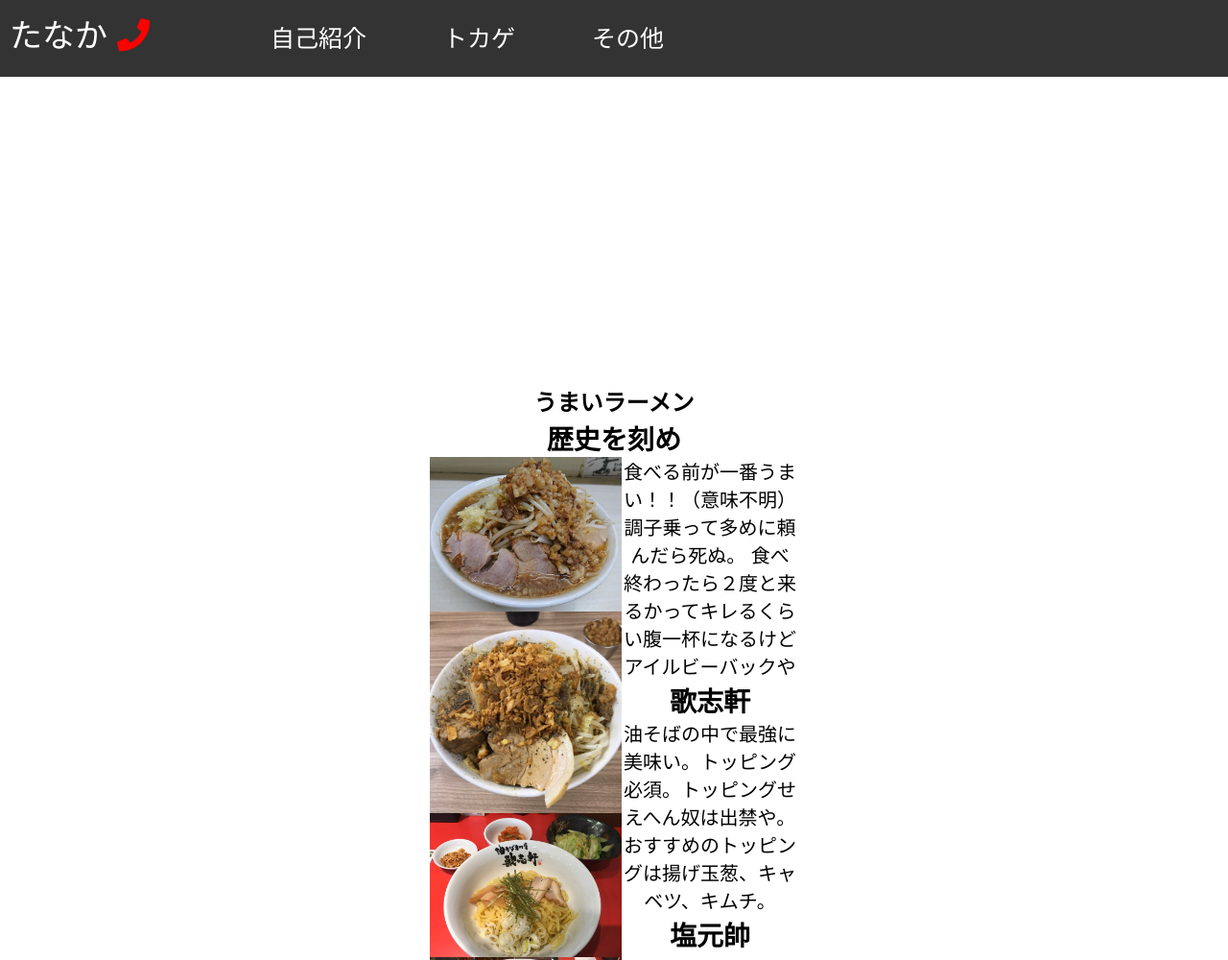
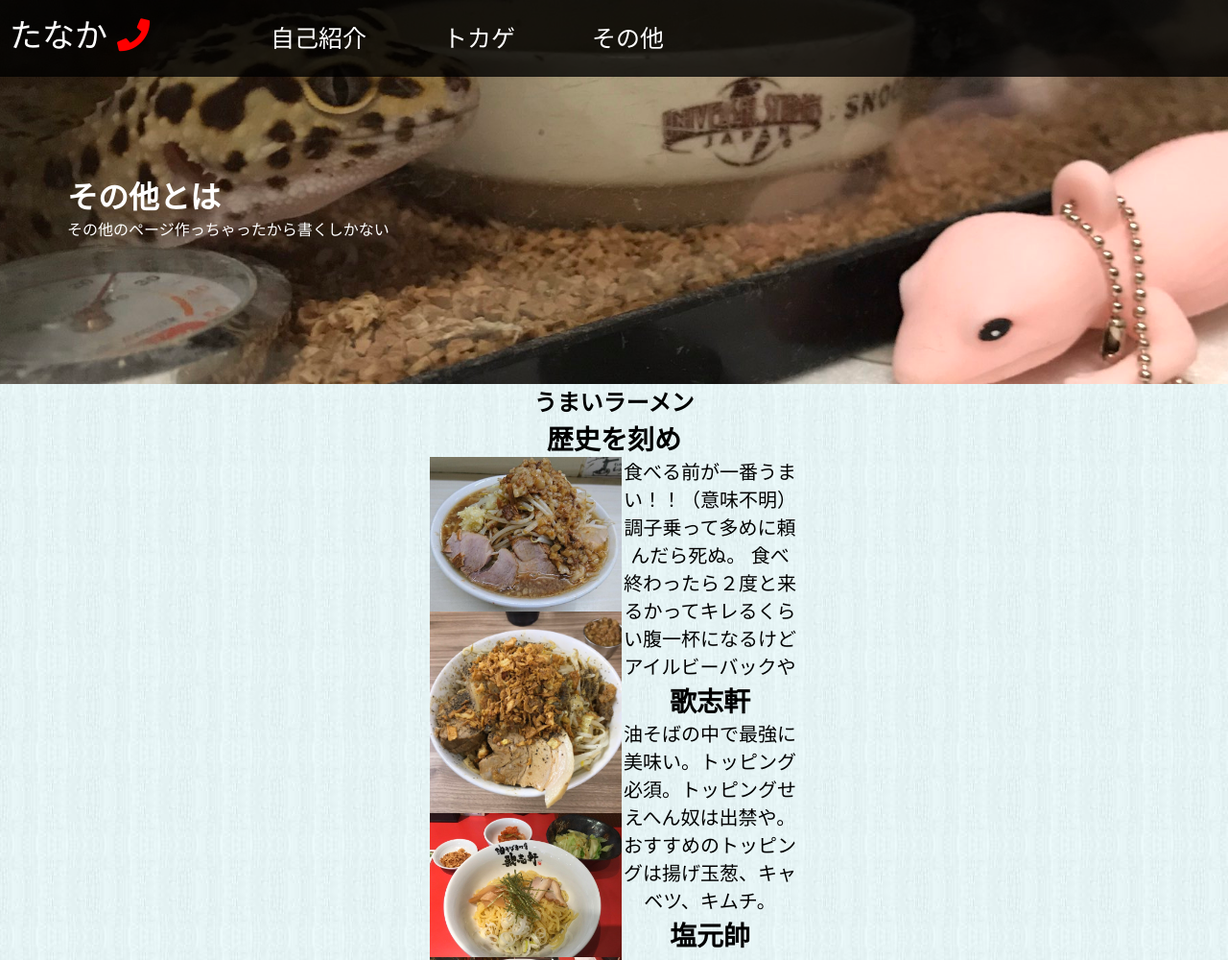
Before and after one commit to kaito216/sonota.html, a plain HTML site: page index.html in a window 1280 px wide. Shown: the top 1000 px of the page at 96% size. Drawn offline with Linux system fonts and the light colour scheme.

Commit message:
Update sonota.css

```diff
--- a/sonota.css
+++ b/sonota.css
@@ -48,7 +48,7 @@ a{
   margin:0 auto;
 }
 .top-wrapper{
-  background-image:url(tanaka-img/tanakadesu/hamukun.jpg);
+  background-image:url(https://github.com/kaito216/sonota.html/blob/master/headermeko.jpg?raw=true);
   background-size:cover;
   background-position:center ;
  color:white;
@@ -59,7 +59,7 @@ padding-top: 30px;
 
 }
 .main-wrapper{
-  background-image:url(tanaka-img/tanakadesu/haikei.jpg);
+  background-image:url(https://github.com/kaito216/sonota.html/blob/master/haikei.jpg?raw=true);
   text-align: center;
   margin:0 auto;
 }
```
